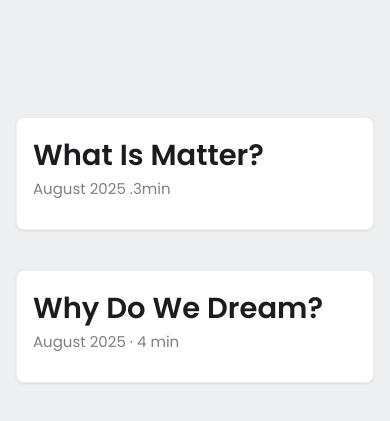
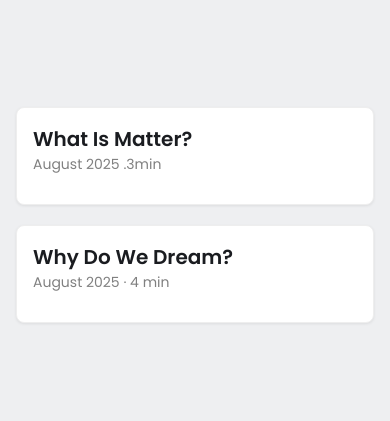
Before and after one commit to Readsip/Readsip.github.io, a plain HTML site: page index.html in a window 390 px wide. Shown: the part 289-710 px from the top of the page. Drawn offline with Linux system fonts and the light colour scheme; a small style sheet from the web is missing.

Commit message:
Update styles.css

```diff
--- a/styles.css
+++ b/styles.css
@@ -185,8 +185,6 @@ nav .right a span {
   color: #1a1c20;
   color: gray;
 }
-
-/* 👇 Start media query */
 @media (max-width: 600px) {
   /* Navbar */
   nav {
@@ -218,14 +216,21 @@ nav .right a span {
     display: flex;
     flex-direction: column;
     align-items: center;
+    padding: 0 16px; /* move padding here */
   }
 
   .blog-card {
-    padding: 16px;
+    width: 100%;
+    max-width: 100%;  /* prevent overflow */
+    padding: 16px;    /* smaller padding for mobile */
+    box-sizing: border-box;
+    margin: 10px auto;
   }
-  @media (max-width: 600px) {
-  .blog-section {
-    padding: 0 16px;
+   .blog-card h3 {
+    font-size: 20px;  /* smaller heading */
+  }
+
+  .blog-card p {
+    font-size: 14px;  /* smaller date text */
   }
 }
-}
```
